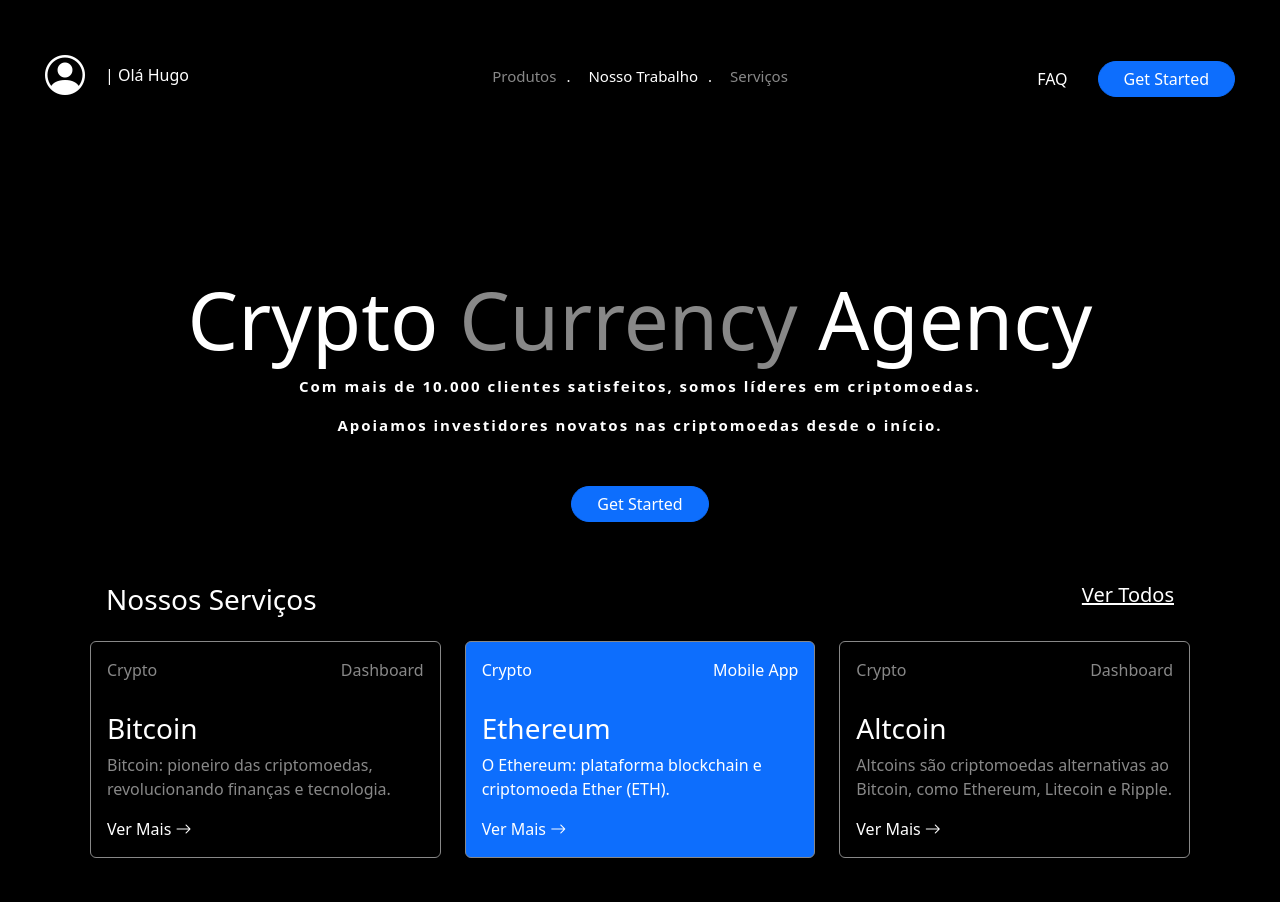
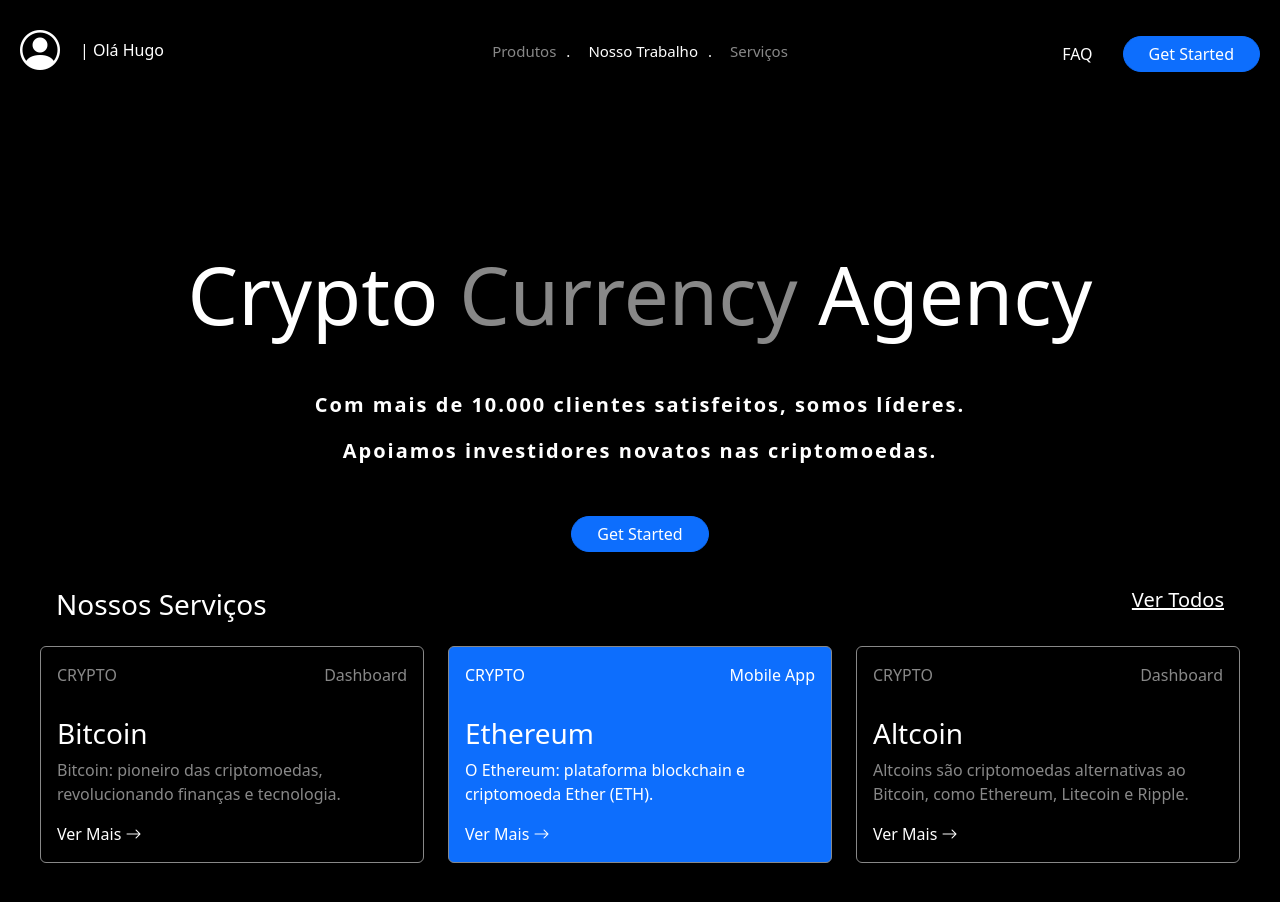
Before and after one commit to villarzz/black-landingpage, an Angular app in the folder black-landingpage/: page / in a window 1280 px wide. Shown: the top 902 px of the page. Built offline with nearby package versions, Linux system fonts and the light colour scheme.

Commit message:
ajustes finais

```diff
--- a/black-landingpage/src/app/nossos-servicos/nossos-servicos.component.html
+++ b/black-landingpage/src/app/nossos-servicos/nossos-servicos.component.html
@@ -14,7 +14,7 @@
       <app-card
         [bgColor]="'black'"
         [txtColor]="'#888'"
-        [category]="'Crypto'"
+        [category]="'CRYPTO'"
         [platform]="'Dashboard'"
         [title]="'Bitcoin'"
         [description]="'Bitcoin: pioneiro das criptomoedas, revolucionando finanças e tecnologia.'"
@@ -24,7 +24,7 @@
       <app-card
         [bgColor]="'#0d6efd'"
         [txtColor]="'white'"
-        [category]="'Crypto'"
+        [category]="'CRYPTO'"
         [platform]="'Mobile App'"
         [title]="'Ethereum'"
         [description]="'O Ethereum: plataforma blockchain e criptomoeda Ether (ETH).'"
@@ -34,7 +34,7 @@
       <app-card
         [bgColor]="'black'"
         [txtColor]="'#888'"
-        [category]="'Crypto'"
+        [category]="'CRYPTO'"
         [platform]="'Dashboard'"
         [title]="'Altcoin'"
         [description]="'Altcoins são criptomoedas alternativas ao Bitcoin, como Ethereum, Litecoin e Ripple.'"
--- a/black-landingpage/src/app/title/title.component.html
+++ b/black-landingpage/src/app/title/title.component.html
@@ -1,8 +1,8 @@
 <div class="row" id="title">
   <div class="col text-center">
-    <h1>Crypto <span class="currency">Currency</span> Agency</h1>
-    <p>Com mais de 10.000 clientes satisfeitos, somos líderes em criptomoedas.</p>
-    <p>Apoiamos investidores novatos nas criptomoedas desde o início.</p>
+    <h1 class="mb-5">Crypto <span class="currency">Currency</span> Agency</h1>
+    <p>Com mais de 10.000 clientes satisfeitos, somos líderes.</p>
+    <p>Apoiamos investidores novatos nas criptomoedas.</p>
     <div class="btn-wrapper">
       <app-btn-getstartted></app-btn-getstartted>
     </div>
--- a/black-landingpage/src/app/title/title.component.scss
+++ b/black-landingpage/src/app/title/title.component.scss
@@ -7,7 +7,7 @@ h1{
 }
 
 p{
-  font-size: 15px;
+  font-size:20px;
   letter-spacing: 2px;
   font-weight: bold;
 }
--- a/black-landingpage/src/styles.scss
+++ b/black-landingpage/src/styles.scss
@@ -1,5 +1,5 @@
 body{
   background-color: black;
   color: white;
-  padding: 45px;
+  padding: 20px;
 }
```
